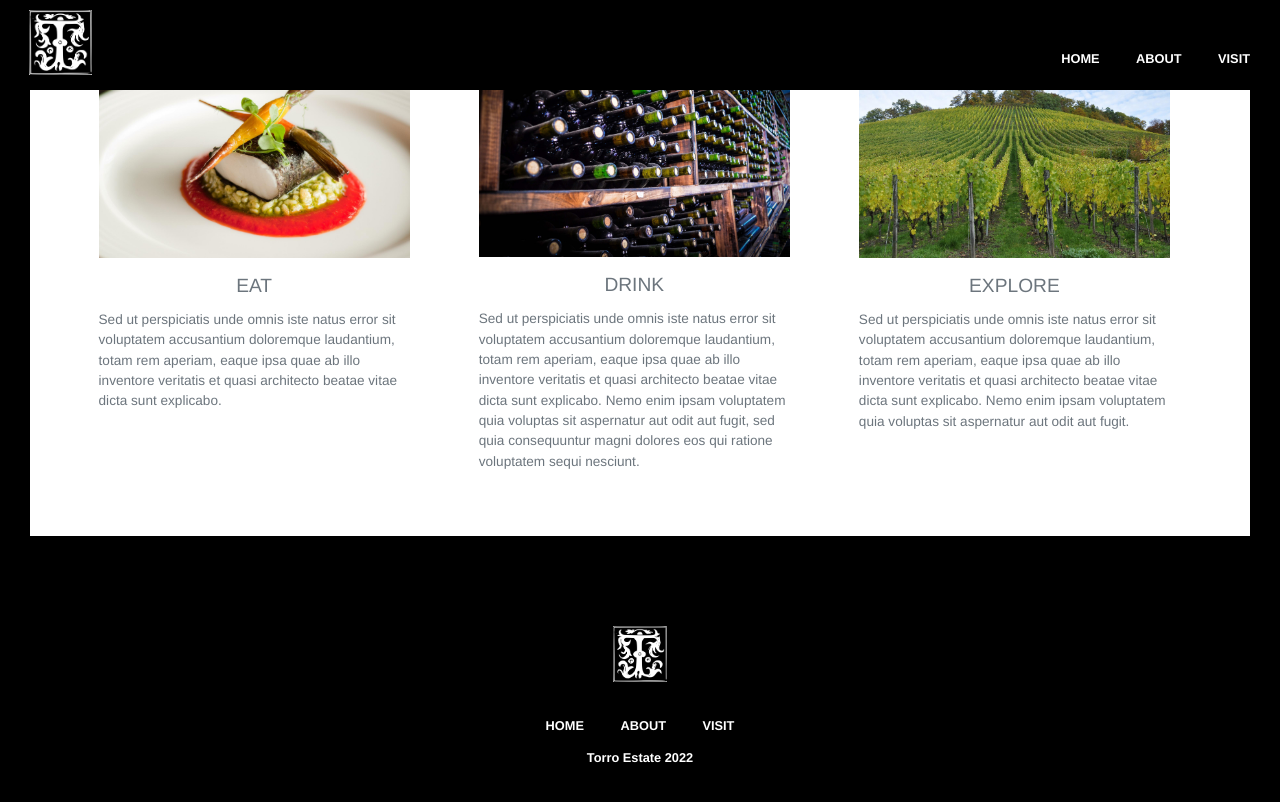
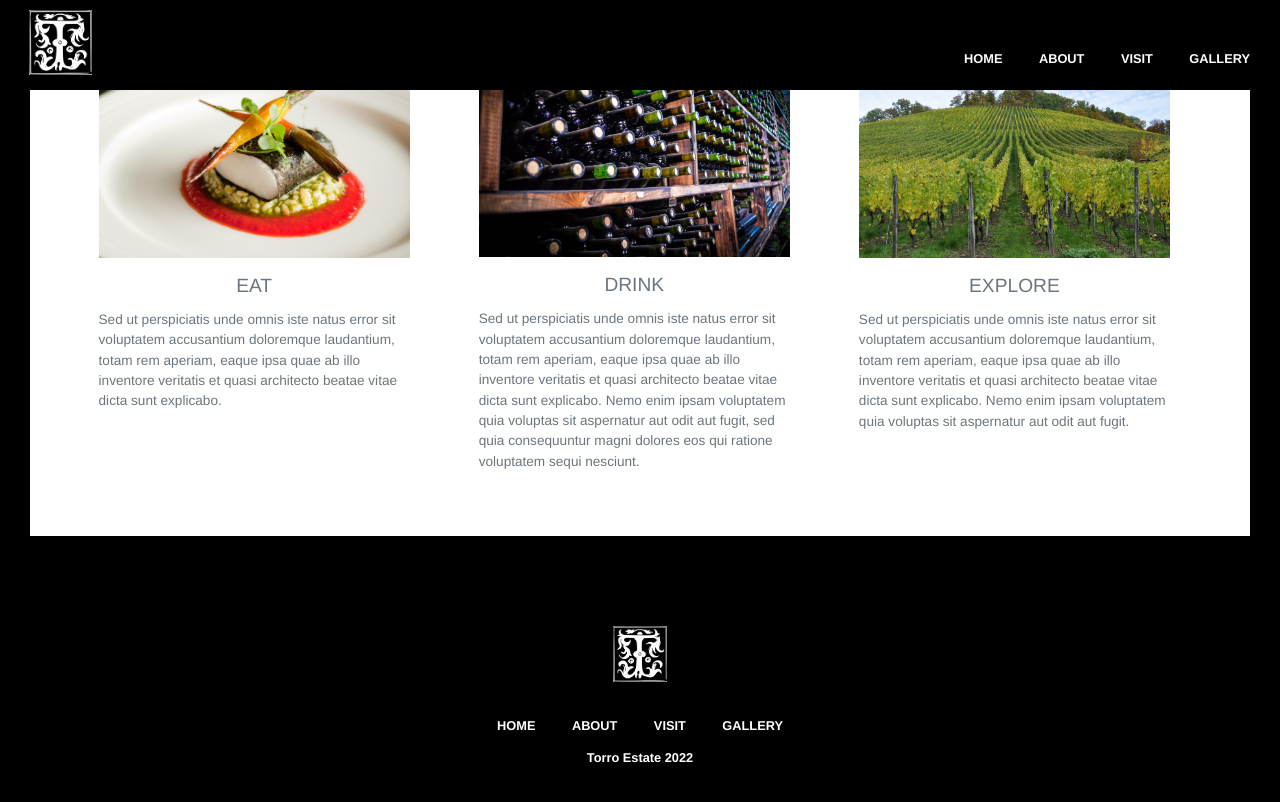
Before and after one commit to AnjanaLP/vineyard-website, a Jekyll site: the page built from index.html, in a window 1280 px wide and 900 px high, scrolled down 1429 px. Shown: the top 802 px of the window. Built offline with Jekyll 4.4.1, drawn with Linux system fonts in a browser that asks for light colours.

Commit message:
add gallery page

```diff
--- a/_includes/nav_links.html
+++ b/_includes/nav_links.html
@@ -1,3 +1,4 @@
 <li><a href="{{ site.baseurl }}/">Home</a></li>
 <li><a href="{{ site.baseurl }}/#about">About</a></li>
 <li><a href="{{ site.baseurl }}/#visit">Visit</a></li>
+<li><a href="{{ site.baseurl }}/gallery">Gallery</a></li>
--- /dev/null
+++ b/gallery/index.html
@@ -0,0 +1,4 @@
+---
+layout: default
+---
+gallery page
```
